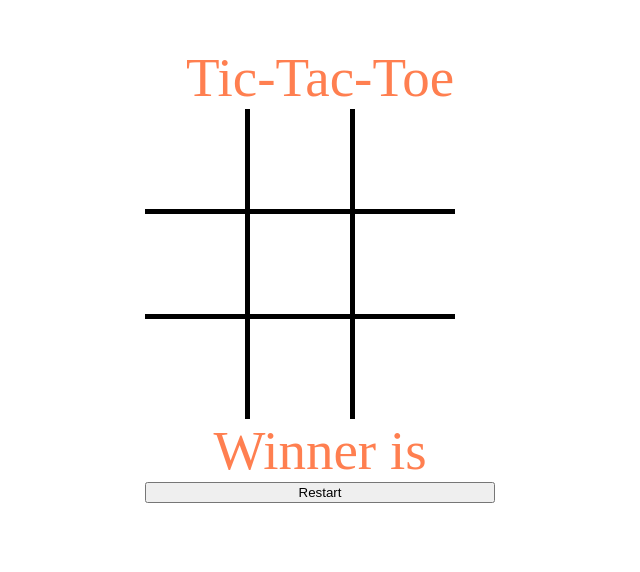
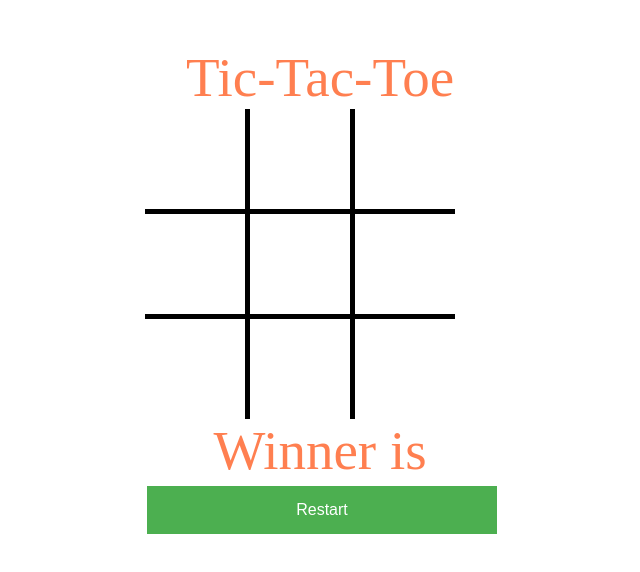
Before and after one commit to vasanthancse/tic-tac-toe, a plain HTML site: page index.html in a window 1280 px wide. Shown: the part 194-766 px from the top of the page, without its empty margins (320-960 px from the left). Drawn offline with Linux system fonts and the light colour scheme.

Commit message:
Update index.html

```diff
--- a/index.html
+++ b/index.html
@@ -42,6 +42,18 @@
     button{
         margin: auto;
         width: 100%;
+   background-color: #4CAF50; /* Green */
+  border: none;
+  color: white;
+  padding: 15px 32px;
+  text-align: center;
+  text-decoration: none;
+  display: inline-block;
+  font-size: 16px;
+  margin: 4px 2px;
+  cursor: pointer;
+  -webkit-transition-duration: 0.4s; /* Safari */
+  transition-duration: 0.4s;
     }
  section{
      font-size: 55px;
```
